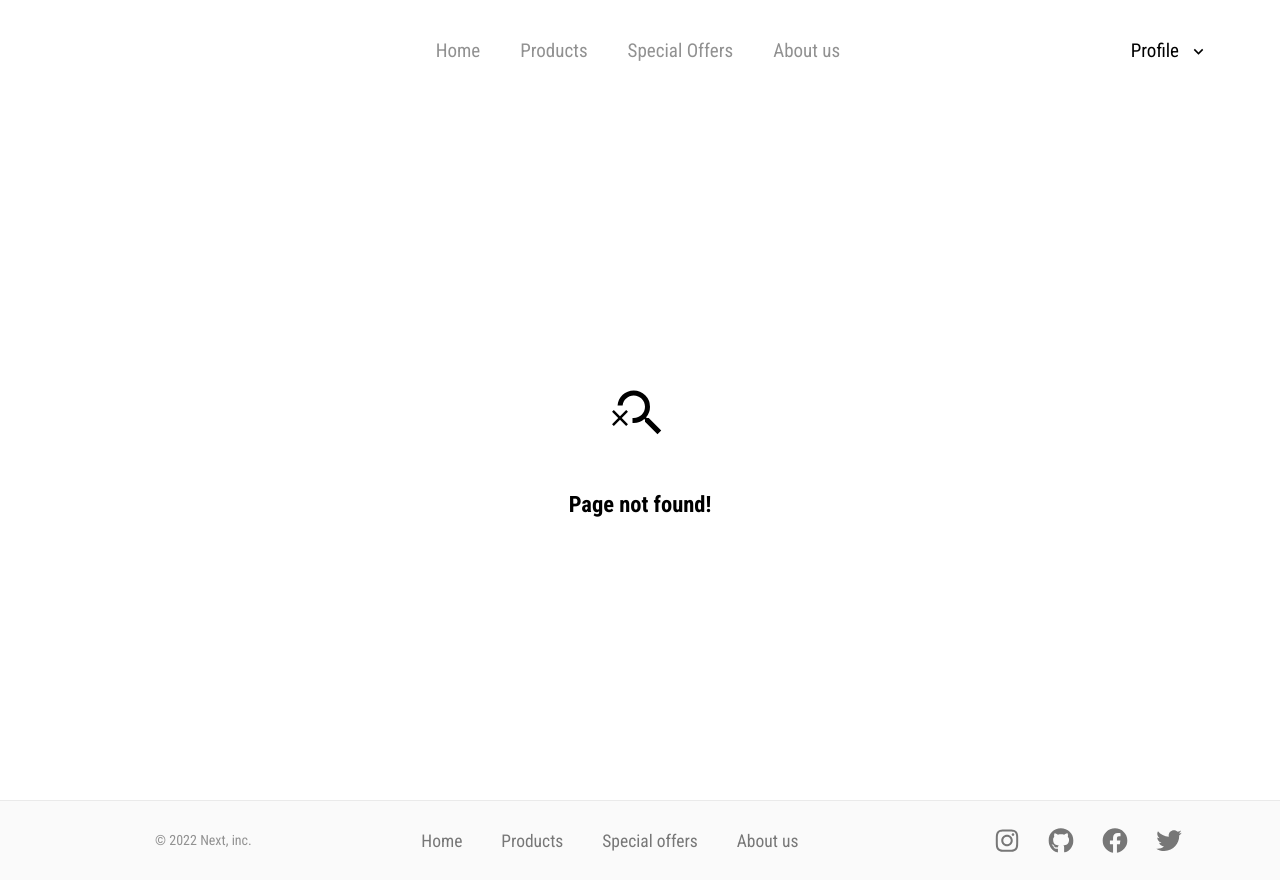
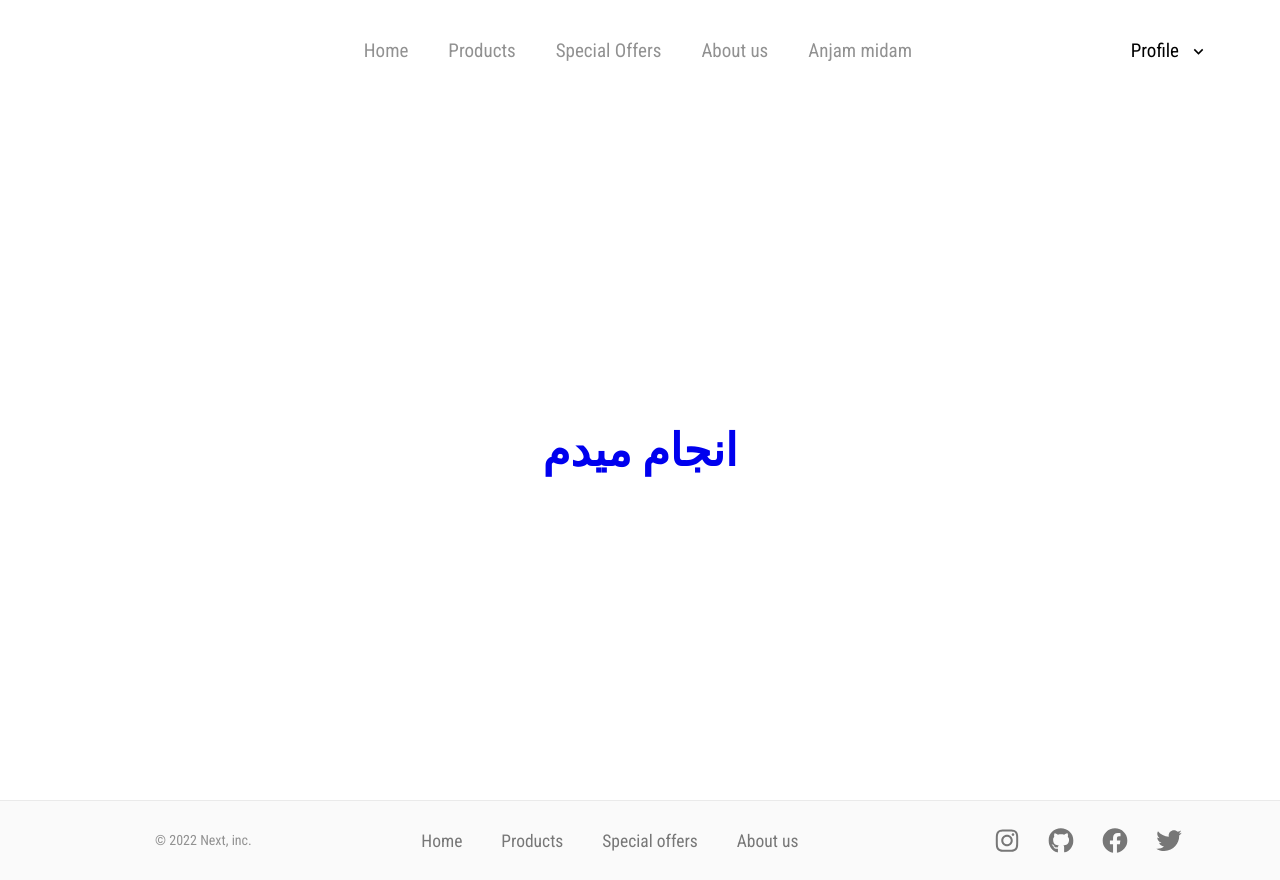
Before and after one commit to neo-nao/Shopping-app, a React (Create React App) app: page /anjam-midam in a window 1280 px wide. Before the commit this address had no page. Built offline with nearby package versions, Linux system fonts and the light colour scheme.

Commit message:
[Added] - temporary page

```diff
--- a/src/components/Header/Navbar.jsx
+++ b/src/components/Header/Navbar.jsx
@@ -1,6 +1,6 @@
 import { memo } from "react";
 import { useDispatch } from "react-redux";
-import { Link, useLocation, useRoute } from "wouter";
+import { Link, useLocation } from "wouter";
 import styled from "styled-components";
 import { toggleMobileMenu } from "../../redux/elements/elementSlice";
 import { flexbox } from "../../styles/extendableStyles/ExtendableStyles.styled";
--- a/src/layout/Layout.js
+++ b/src/layout/Layout.js
@@ -9,6 +9,7 @@ const navDatas = [
   { id: 2, to: "/products", text: "Products" },
   { id: 3, to: "/special-offers", text: "Special Offers" },
   { id: 4, to: "/about-us", text: "About us" },
+  { id: 5, to: "/anjam-midam", text: "Anjam midam" },
 ];
 
 const Main = styled.main`
--- /dev/null
+++ b/src/pages/AnjamMidam/AnjamMidam.jsx
@@ -0,0 +1,13 @@
+import FullPageHeight from "../../components/common/FullPageHeight/FullPageHeight";
+
+const AnjamMidam = () => {
+  return (
+    <FullPageHeight centerElements>
+      <h1 style={{ fontSize: "45px" }}>
+        <a href="https://anjammidam.com/mohammadsalehamani">انجام میدم</a>
+      </h1>
+    </FullPageHeight>
+  );
+};
+
+export default AnjamMidam;
--- a/src/routes.js
+++ b/src/routes.js
@@ -7,6 +7,7 @@ import AboutUsPage from "./pages/AboutUsPage/AboutUsPage";
 import AuthPage from "./pages/AuthPage/AuthPage";
 import NotFoundPage from "./pages/NotFoundPage/NotFoundPage";
 import ProductOverview from "./pages/ProductOverview/ProductOverview";
+import AnjamMidam from "./pages/AnjamMidam/AnjamMidam";
 
 const routes = [
   { id: 1, path: "/", component: HomePage },
@@ -30,7 +31,12 @@ const routes = [
     nested: true,
     Element: AuthPage,
   },
-  { id: 8, component: NotFoundPage },
+  {
+    id: 8,
+    path: "/anjam-midam",
+    component: AnjamMidam,
+  },
+  { id: 9, component: NotFoundPage },
 ];
 
 export default routes;
```
